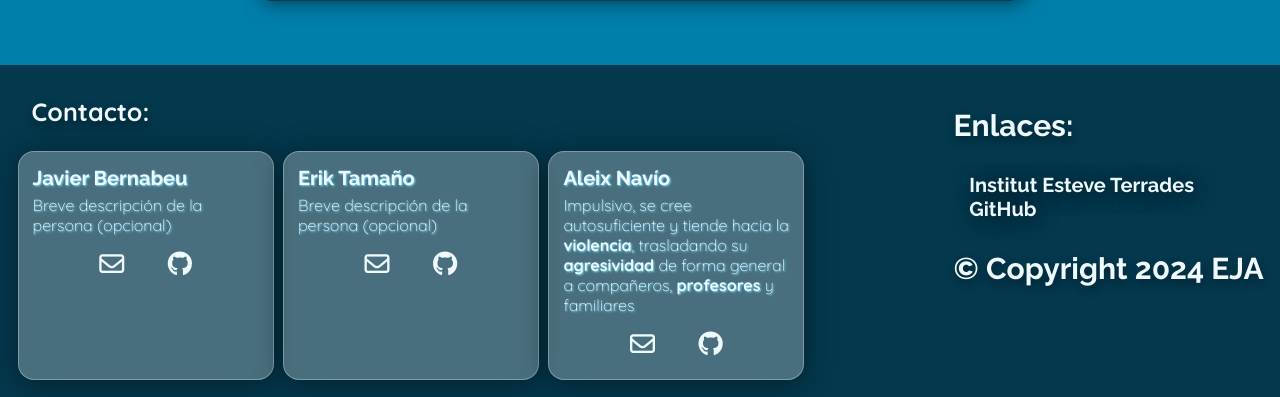
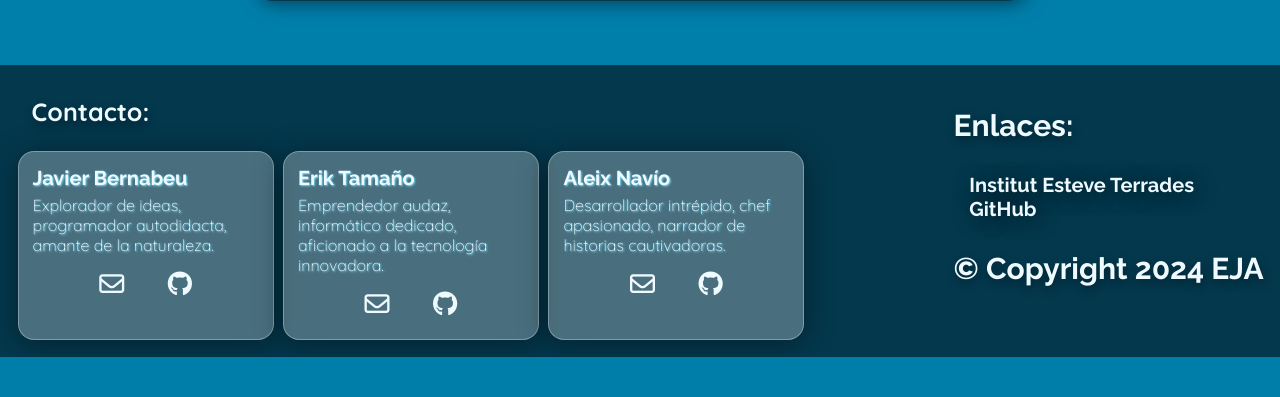
Before and after one commit to ErikTamanoSantos/Proyecto_Vota, a PHP site: page /invite.php in a window 1280 px wide. Shown: the part 636-1033 px from the top of the page. After the commit the page ends 993 px from the top, so only its background shows below. Run offline with PHP 8.4, Linux system fonts and the light colour scheme; some libraries are stand-ins or nearby versions.

Commit message:
modificaciones en pro

```diff
--- a/components/footer.php
+++ b/components/footer.php
@@ -3,19 +3,19 @@
         <p>Contacto:</p>
         <div class="div flex flex-row footerUsers">
             <div class="footerUser">
-                <p>Javier Bernabeu</p><p>Breve descripción de la persona (opcional)</p>
+                <p>Javier Bernabeu</p><p>Explorador de ideas, programador autodidacta, amante de la naturaleza.</p>
                 <div class="linksUser">
                     <a href="mailto:jbernabeucaballero.cf@iesesteveterradas.cat" target="_blank"><i class="fa-regular fa-envelope"></i></a><a href="github.com/Jovaoo" target="_blank"><i class="fa-brands fa-github"></i></a>
                 </div>
             </div>
             <div class="footerUser">
-                <p>Erik Tamaño</p><p>Breve descripción de la persona (opcional)</p>
+                <p>Erik Tamaño</p><p>Emprendedor audaz, informático dedicado, aficionado a la tecnología innovadora.</p>
                 <div class="linksUser">
                     <a href="mailto:etamanosantos.cf@iesesteveterradas.cat" target="_blank"><i class="fa-regular fa-envelope"></i></a><a href="https://github.com/ErikTamanoSantos" target="_blank"><i class="fa-brands fa-github"></i></a>
                 </div>
             </div>
             <div class="footerUser">
-                <p>Aleix Navío</p><p>Impulsivo, se cree autosuficiente y tiende hacia la <strong>violencia</strong>, trasladando su <strong>agresividad</strong> de forma general a compañeros, <strong>profesores</strong> y familiares</p>
+                <p>Aleix Navío</p><p>Desarrollador intrépido, chef apasionado, narrador de historias cautivadoras.</p>
                 <div class="linksUser">
                     <a href="mailto:asoldadopalomino.cf@iesesteveterradas.cat" target="_blank"><i class="fa-regular fa-envelope"></i></a><a href="https://github.com/AlejandroSoPa" target="_blank"><i class="fa-brands fa-github"></i></a>
                 </div>
--- a/invite.php
+++ b/invite.php
@@ -74,7 +74,6 @@ if ($_SERVER['REQUEST_METHOD'] === 'POST') {
                         $pdo->commit();
                     }
                     $emailID = "";
-                    echo $email;
 
                     $query = $pdo -> prepare("SELECT ID FROM Users WHERE Email = ?");
                     $query->bindParam(1, $email);
@@ -83,7 +82,6 @@ if ($_SERVER['REQUEST_METHOD'] === 'POST') {
                     if ($row) {
                         $emailID = $row["ID"];
                     }
-                    echo "<p>$emailID</p>";
                     $token = generarToken();
                     $pdo->beginTransaction();
                     $query = $pdo -> prepare("INSERT INTO Poll_InvitedUsers(UserID, PollID, tokenQuestion) VALUES (?, ?, ?)");
@@ -242,10 +240,10 @@ if ($_SERVER['REQUEST_METHOD'] === 'POST') {
         }
 
         if (!empty($correosIncorrectos)) {
-            echo "Los siguientes correos electrónicos no son válidos: " . implode(', ', $correosIncorrectos);
+            echo "<script>showNotification('info', 'Los siguientes correos electrónicos no son válidos: " . implode(', ', $correosIncorrectos)."');</script>";
         }
     } else {
-        echo "No se proporcionaron correos electrónicos.";
+        echo "<script>showNotification('error', 'No se proporcionaron correos electrónicos.');";
     }
 }
 ?>
--- a/list_polls.php
+++ b/list_polls.php
@@ -43,7 +43,11 @@
                 echo "<span class='nameQuestionPollItem'>".$row["Question"]."</span>";
                 if ($row["QuestionVisibility"] == "hidden") {
                     echo "<span class='visibilityPollItem'>Oculto</span>";
-                }
+                } else if ($row["QuestionVisibility"] == "public") {
+		    echo "<span class='visibilityPollItem'>Público</span>";
+		} else {
+		    echo "<span class='visibilityPollItem'>Privado</span>";
+		}
                 echo "<a href='pollDetails.php?id=".$row["ID"]."'>Detalles</a>";
                 echo "<a href='invite.php?pollID={$row['ID']}' class='inviteButton'>Invitar</a>";
                 echo "</div></li>";
--- a/newPoll.php
+++ b/newPoll.php
@@ -125,7 +125,7 @@
                     }
                     $answerImage = null;
                     if (isset($_FILES["answerImage".$index]) && $_FILES["answerImage".$index]["name"] != "") {
-                        $answerImage = "./img/formImages/".basename($_FILES["answerImage".$index]["name"]);
+                        $answerImage = "./uploads/".basename($_FILES["answerImage".$index]["name"]);
                         move_uploaded_file($_FILES['questionImage']['tmp_name'], $answerImage);
                     }
                     $query = $pdo -> prepare("INSERT INTO Answers(`Text`, PollID, ImagePath) VALUES (?, ?, ?)");
--- a/pollDetails.php
+++ b/pollDetails.php
@@ -13,6 +13,7 @@
     <title>Detalles de Encuesta | EJA</title>
 </head>
 <body>
+     <div id="notificationContainer"></div>
     <?php include("./components/header.php") ?>
     <section class="pollDetails">
     <?php
@@ -30,6 +31,7 @@
                 $query->bindParam(3, $_GET["id"]);
                 $query->execute();
                 $pdo->commit();
+		echo "<script>showNotification('success', 'Cambios guardados');</script>";
             }
 
             $query = $pdo->prepare("SELECT * FROM Polls WHERE ID = ?");
--- a/register.php
+++ b/register.php
@@ -302,7 +302,7 @@
             if ($_SERVER["REQUEST_METHOD"] == "POST") {
                 $destinatario = $destinatary;
                 $title = "Bienvenido, " . $username . "!";
-                $content = "Bienvenido, <strong>" . $username . "</strong>. Valida tu cuenta accediendo a este enlace.<br><a class='btn' href='http://localhost/proyecto_vota/dashboard.php?validToken=" . $token . "'>Validar cuenta</a>.<br><br>Atentamente, el equipo de Vota EJA.";
+                $content = "Bienvenido, <strong>" . $username . "</strong>. Valida tu cuenta accediendo a este enlace.<br><a class='btn' href='https://aws25.ieti.site/Proyecto_Vota/dashboard.php?validToken=" . $token . "'>Validar cuenta</a>.<br><br>Atentamente, el equipo de Vota EJA.";
 
                 $mail = new PHPMailer();
                 $mail->IsSMTP();
```
Also changed, not shown: send_emails_from_queue.php (+4 -4 lines).
